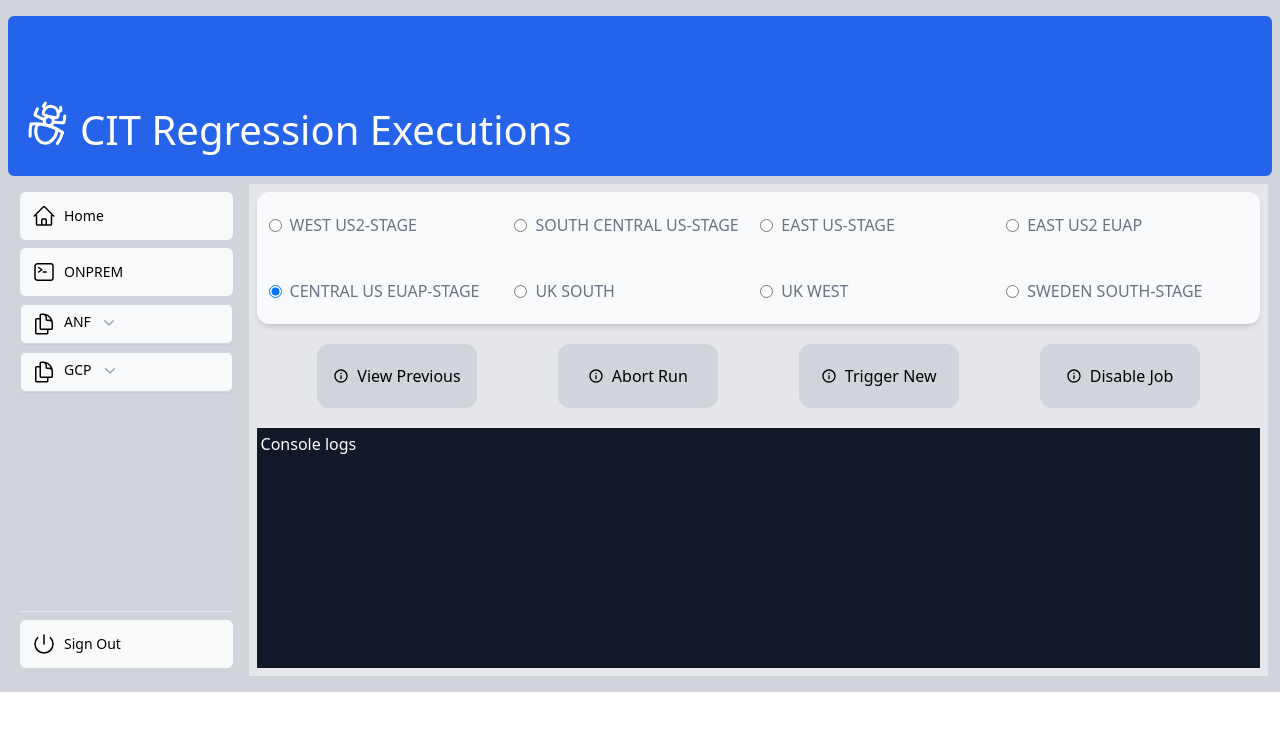
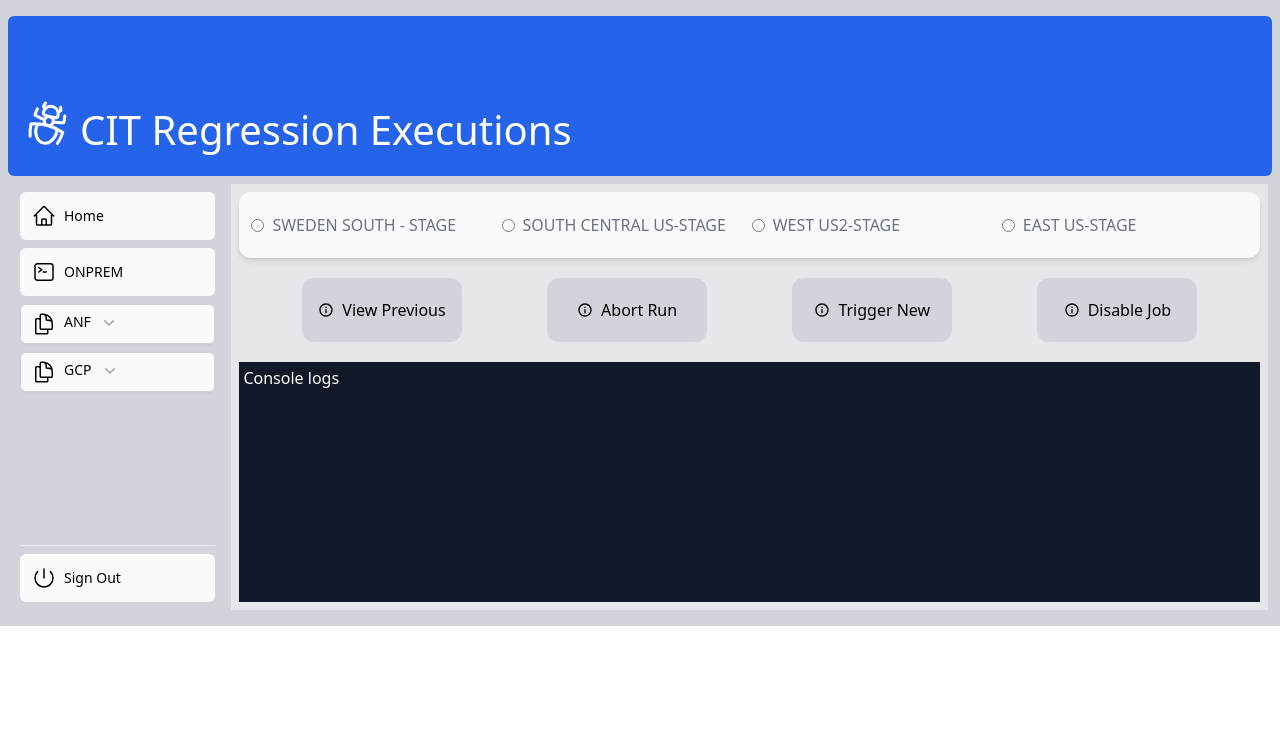
Before and after one commit to dmahanot/cit-dashboard, a React (Create React App) app in the folder citdash/: page /jenkins_new/anf_sanity in a window 1280 px wide. Shown: the top 730 px of the page. Built offline with nearby package versions, Linux system fonts and the light colour scheme; sample sign-in values are in the browser's storage.

Commit message:
changes to dashaboard and radio button in sanity

```diff
--- a/citdash/src/components/dashboard/Dashboard.js
+++ b/citdash/src/components/dashboard/Dashboard.js
@@ -103,11 +103,11 @@ function Dashboard() {
                     </div>
                     <div className='bg-gray-200 h-48 flex items-center rounded-md'>
                         <img
-                            className=' h-fit w-44 pr-2 rounded-r-full bg-white'
-                            src='https://logosmarcas.net/wp-content/uploads/2020/11/Ubuntu-Logo-2004-2010.png'
+                            className=' h-fit w-48 pr-2 rounded-r-full bg-white'
+                            src='https://toppng.com/uploads/preview/vsim-logo-logo-11569008411y4bp39hqgf.png'
                             alt='' />
                         <div className='font-medium text-justify text-2xl lg:text-2xl md:pr-1 hover:font-bold hover:text-green-600 pl-2'>
-                            <Link to="/testcontroller">Test ControllerSetup</Link>
+                            <Link to="/testcontroller">VSIM SETUP</Link>
                         </div>
                     </div>
                 </div>
--- a/citdash/src/components/jenkins_execution/anf/Anf_sanity.js
+++ b/citdash/src/components/jenkins_execution/anf/Anf_sanity.js
@@ -1,20 +1,33 @@
-import React from 'react';
+import React, { useState } from 'react';
 import { MdInfoOutline } from "react-icons/md";
 import axios from 'axios';
 
 
 function Anf_sanity() {
+  const [radioValue, setRadioValue] = useState(0);
+  const onChange = (ev) => {
+    //save your value here with state variable
+    console.log(ev.target.value);
+    setRadioValue(ev.target.value);
+  };
+  const onClick = (ev) => {
+    //TO-DO SEND/click value
+    console.log("radio value ", radioValue);
+  };
 
- function onTriggerClickHandler() {
+  const onTriggerClickHandler = () => {
     console.log("hello");
     let config = {
       method: 'post',
       maxBodyLength: Infinity,
       url: 'https://cvscit-team-jenkins.daas.netapp.com/job/ANF_Sanity/job/ANF_Sanity_Github/job/CIT_ANF_Func_SWESOUTH_GitHub/build?token=cit-dash',
       headers: {
+        'Content-Type': 'application/json',
+        'Access-Control-Allow-Origin': 'true',
+        'Access-Control-Allow-Credentials': 'true',
         'Authorization': 'Basic Y2l0dXNlcjoxMTY5MDY0MTQ2MWFiNzNkMzU2OWJhNTJhNjg1M2QyZmUz'
       }
-    };
+    }
 
     axios.request(config)
       .then((response) => {
@@ -26,47 +39,46 @@ function Anf_sanity() {
 
   }
 
-
   return (
     <>
       <div className="relative flex w-full flex-col rounded-xl  bg-clip-border shadow-md bg-gray-50">
         <div className=' flex min-w-min flex-row gap-1 p-3 font-sans text-base font-normal'>
           <div className='flex flex-row p-0 items-center leading-tight w-full transition-all'>
-            <input type="radio" name="radio-1" className="radio radio-info" checked />
+            <input type="radio" name="radio-1" value="swedensouth" className="radio radio-info" onChange={onChange} />
+            <span className='p-2 block font-sans text-base antialiased font-medium leading-relaxed text-gray-500'>SWEDEN SOUTH - STAGE</span>
+          </div>
+          <div className='flex flex-row p-0 items-center leading-tight w-full transition-all'>
+            <input type="radio" name="radio-1" value="southcenteralus" className="radio radio-info "  onChange={onChange} />
+            <span className='p-2 block font-sans text-base antialiased font-medium leading-relaxed text-gray-500'>SOUTH CENTRAL US-STAGE</span>
+          </div>
+          <div className='flex flex-row p-0 items-center leading-tight w-full transition-all'>
+            <input type="radio" name="radio-1" value="westus2-stage" className="radio radio-info"  onChange={onChange}/>
             <span className='p-2 block font-sans text-base antialiased font-medium leading-relaxed text-gray-500'>WEST US2-STAGE</span>
           </div>
           <div className='flex flex-row p-0 items-center leading-tight w-full transition-all'>
-            <input type="radio" name="radio-1" className="radio radio-info" />
-            <span className='p-2 block font-sans text-base antialiased font-medium leading-relaxed text-gray-500'>SOUTH CENTRAL US-STAGE</span>
-          </div>
-          <div className='flex flex-row p-0 items-center leading-tight w-full transition-all'>
-            <input type="radio" name="radio-1" className="radio radio-info" />
+            <input type="radio" name="radio-1" value="eastus-stage" className="radio radio-info"  onChange={onChange} />
             <span className='p-2 block font-sans text-base antialiased font-medium leading-relaxed text-gray-500'>EAST US-STAGE</span>
-          </div>
-          <div className='flex flex-row p-0 items-center leading-tight w-full transition-all'>
-            <input type="radio" name="radio-1" className="radio radio-info" />
-            <span className='p-2 block font-sans text-base antialiased font-medium leading-relaxed text-gray-500'>EAST US2 EUAP</span>
           </div>
         </div>
         {/* 2 row starts here  */}
-        <div className=' flex min-w-min flex-row gap-1 p-3 font-sans text-base font-normal'>
+        {/* <div className=' flex min-w-min flex-row gap-1 p-3 font-sans text-base font-normal'>
           <div className='flex flex-row p-0 items-center leading-tight w-full transition-all'>
-            <input type="radio" name="radio-1" className="radio radio-info" checked />
+            <input type="radio" name="radio-1" value="centralus-euap" className="radio radio-info" onChange={onChange} />
             <span className='p-2 block font-sans text-base antialiased font-medium leading-relaxed text-gray-500'>CENTRAL US EUAP-STAGE</span>
           </div>
           <div className='flex flex-row p-0 items-center leading-tight w-full transition-all'>
-            <input type="radio" name="radio-1" className="radio radio-info" />
+            <input type="radio" name="radio-1" value="uk-south" className="radio radio-info" onChange={onchange}/>
             <span className='p-2 block font-sans text-base antialiased font-medium leading-relaxed text-gray-500'>UK SOUTH</span>
           </div>
           <div className='flex flex-row p-0 items-center leading-tight w-full transition-all'>
-            <input type="radio" name="radio-1" className="radio radio-info" />
+            <input type="radio" name="radio-1" value="uk-west" className="radio radio-info" onChange={onchange}/>
             <span className='p-2 block font-sans text-base antialiased font-medium leading-relaxed text-gray-500'>UK WEST</span>
           </div>
           <div className='flex flex-row p-0 items-center leading-tight w-full transition-all'>
-            <input type="radio" name="radio-1" className="radio radio-info" />
+            <input type="radio" name="radio-1" value="swedensouth" className="radio radio-info" onChange={onchange} />
             <span className='p-2 block font-sans text-base antialiased font-medium leading-relaxed text-gray-500'>SWEDEN SOUTH-STAGE</span>
           </div>
-        </div>
+        </div> */}
       </div>
       <div className='grid grid-cols-4 place-items-center m-1 p-4'>
         <button className='font-sans bg-gray-300 rounded-xl w-40 h-16 flex items-center justify-center  hover:text-white hover:bg-sky-600 '>
@@ -87,7 +99,7 @@ function Anf_sanity() {
           </div>
 
         </button>
-        <button onClick={ () => onTriggerClickHandler()} className='font-sans bg-gray-300 rounded-xl w-40 h-16 flex items-center justify-center  hover:text-white hover:bg-sky-600 '>
+        <button onClick={() => onClick()} className='font-sans bg-gray-300 rounded-xl w-40 h-16 flex items-center justify-center  hover:text-white hover:bg-sky-600 '>
           <div className='px-1 '>
             <MdInfoOutline />
           </div>
```
